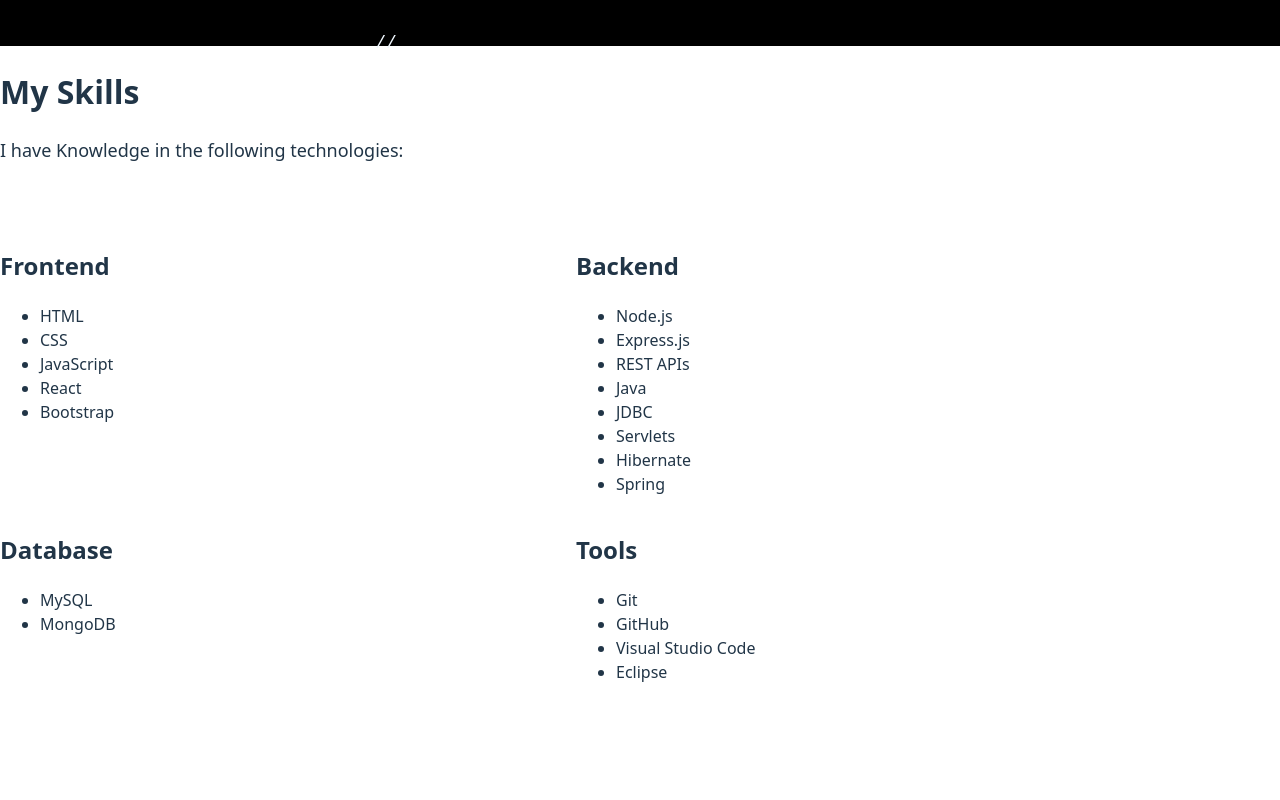
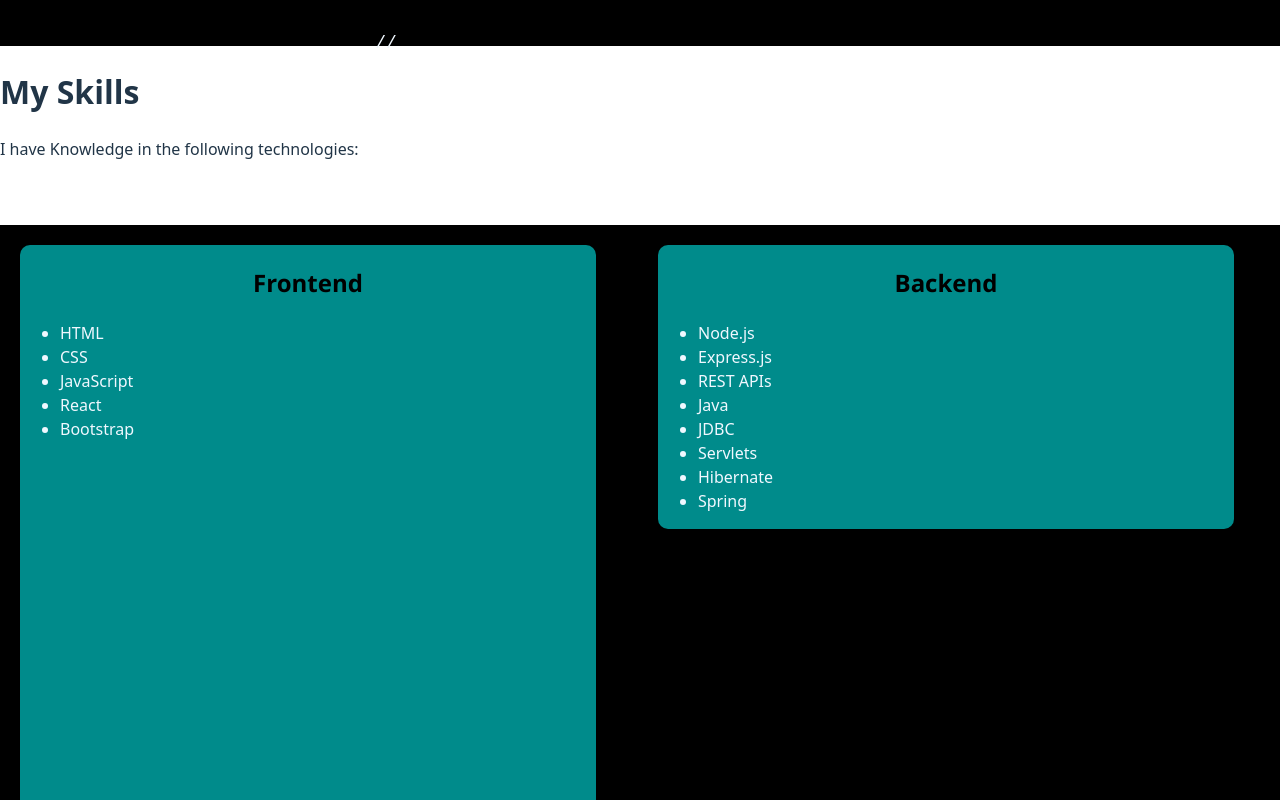
Before and after one commit to PavanMech321/portfolio-2, a React (Vite) app: page / in a window 1280 px wide. Shown: the part 1380-2180 px from the top of the page. Built offline with nearby package versions, Linux system fonts and the light colour scheme.

Commit message:
Update App.css

```diff
--- a/src/App.css
+++ b/src/App.css
@@ -892,15 +892,54 @@ body{
   background-color: black;
   justify-content: center;
 }
-  .Skills .sp1{
-    font-size: large;
-  }
-  .Skills .skill{
-    display: grid;
-    grid-template-columns: 45vw 45vw;
-    grid-template-rows: 1fr 1fr;
-    margin-top: 5%;
-  }
+ .Skills{
+}
+.skill{
+  display: grid;
+  grid-template-columns: 45vw 45vw;
+  grid-template-rows: 45vw 45vw;
+  column-gap: 5%;
+  margin-top: 5%;
+  background-color: black;
+  color:aliceblue;
+  box-shadow: 10px 10px 20px white;
+  padding: 20px;
+}
+.frontend{
+  border-radius: 10px;
+  background-color: darkcyan;
+}
+  .frontend h2{
+  color: black;
+  font-size: x-large;
+  text-align: center;
+  font-family: 'Segoe UI', Tahoma, Geneva, Verdana, sans-serif;
+}
+.backend{
+  height: fit-content;
+  border-radius: 10px;
+  background-color: darkcyan;
+}
+.backend h2{
+  color: black;
+  font-size: x-large;
+  text-align: center;
+  font-family: 'Segoe UI', Tahoma, Geneva, Verdana, sans-serif;
+}
+.database{
+  border-radius: 10px;
+  background-color: darkcyan;
+}
+  .tools{
+  border-radius: 10px;
+  background-color: darkcyan;
+}
+.tools h2{
+  color: black;
+  font-size: x-large;
+  text-align: center;
+  font-family: 'Segoe UI', Tahoma, Geneva, Verdana, sans-serif;
+}
   .Service .sp2{
     font-size: large;
   }
```
